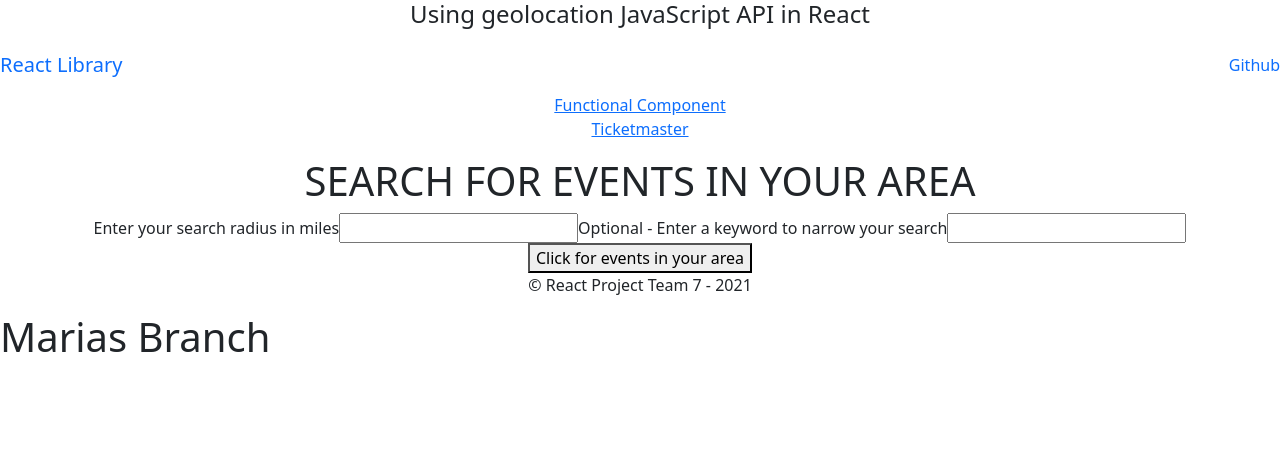
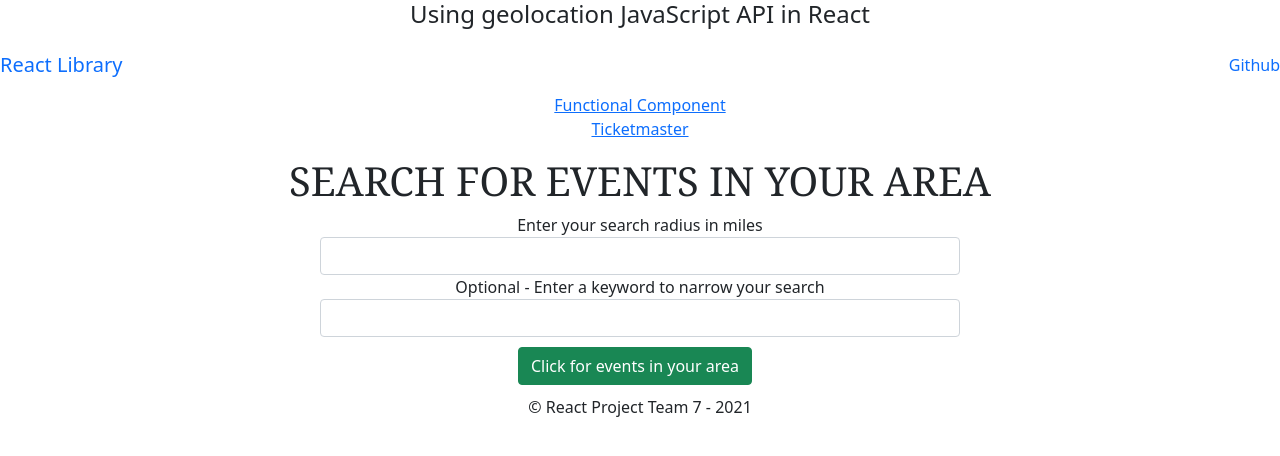
Before and after one commit to Mariabruner/ReactProject, a React (Create React App) app in the folder project/: page /Ticketmaster in a window 1280 px wide. Shown: the top 456 px of the page. Built offline with nearby package versions, Linux system fonts and the light colour scheme; no server answers.

Commit message:
kj updated some styling elements for ticketmaster component

```diff
--- a/project/public/index.html
+++ b/project/public/index.html
@@ -30,7 +30,7 @@
     <noscript>You need to enable JavaScript to run this app.</noscript>
     <div id="root"></div>
 
-    <h1>Marias Branch</h1>
+
 
 
     <!--
--- a/project/src/App.css
+++ b/project/src/App.css
@@ -1,7 +1,11 @@
 .App {
   text-align: center;
+
 }
 
+.body {
+  background-color: lightblue;
+}
 .App-logo {
   height: 40vmin;
   pointer-events: none;
--- /dev/null
+++ b/project/src/components/Ticketmaster/Ticketmaster.css
@@ -0,0 +1,24 @@
+button {
+    margin-left: 10px;
+    margin-right: 20px;
+}
+
+h1 {
+    font-family:Georgia, 'Times New Roman', Times, serif;
+}
+
+.form {
+    margin-left: 25%;
+    margin-right: 25%;
+}
+
+.submit {
+    margin-top: 10px;
+    margin-bottom: 10px;
+}
+
+.cards {
+    margin-left: 25%;
+    margin-right: 25%;
+    padding: 10px;
+}
--- a/project/src/components/Ticketmaster/Ticketmaster.js
+++ b/project/src/components/Ticketmaster/Ticketmaster.js
@@ -1,5 +1,7 @@
 import React, { useState} from "react"
 import EventDisplay from './TicketmasterDisplay'
+import './Ticketmaster.css'
+import { Button, Form, FormGroup, Label, Input, FormText } from 'reactstrap';
 
 const Ticketmaster = () => {
 
@@ -50,13 +52,15 @@ if(direction === 'up') {
         <div className="main">
             <h1>SEARCH FOR EVENTS IN YOUR AREA</h1>
             <div className="mainDiv">
-                <form onSubmit={(e) => handleSubmit(e)}>
-                    <span>Enter your search radius in miles</span>
-                    <input type="number" name="searchRadius" onChange={(e) => setSearchRadius(e.target.value)}/>
-                    <span>Optional - Enter a keyword to narrow your search</span>
-                    <input type="text" name="keyword" onChange={(e) => setKeyword(e.target.value)}/>
-                    <button className="submit">Click for events in your area</button>
-                </form>
+                <Form className="form" onSubmit={(e) => handleSubmit(e)}>
+                    <FormGroup>
+                    <Label>Enter your search radius in miles</Label>
+                    <Input type="number" name="searchRadius" onChange={(e) => setSearchRadius(e.target.value)}/>
+                    <Label>Optional - Enter a keyword to narrow your search</Label>
+                    <Input type="text" name="keyword" onChange={(e) => setKeyword(e.target.value)}/>
+                    </FormGroup>
+                    <Button className="submit" color="success">Click for events in your area</Button>
+                </Form>
                 {results.length > 0 ? <EventDisplay results={ results } changePageNumber={changePageNumber} /> : null}
         </div>
     </div>
--- a/project/src/components/Ticketmaster/TicketmasterDisplay.js
+++ b/project/src/components/Ticketmaster/TicketmasterDisplay.js
@@ -1,24 +1,34 @@
 import React from 'react';
-
+import './Ticketmaster.css'
+import {
+    Button, Card, CardDeck, CardText, CardBody, CardLink, CardTitle, CardSubtitle, CardImg, CardGroup } from 'reactstrap'
 const EventDisplay = (props) => {
     return(
         <div>
             {props.results.map(result => {
                 return (
                     <div key={result.id}>
-                    <h3>{result.name}</h3>
-                    <p>{result.dates.start.localDate}</p>
-                    <img alt="event image" src={result.images[0].url}/>
+                    <CardGroup className="cards">
+                    <Card className="card" body inverse style={{ backgroundColor: '#333', borderColor: '#333'}}>
+                    <CardImg src={result.images[0].url}/>
+                    <CardBody>
+                    <CardTitle tag="h3">{result.name}</CardTitle>
+                    <CardSubtitle tag="h5">Date: {result.dates.start.localDate}</CardSubtitle>
+                    </CardBody>
 
-                    <a href={result.url} target="_blank">Link</a>
+                    <CardBody>
+                    <Button href={result.url} target="_blank">Click for more info</Button>
+                    </CardBody>
+                    </Card>
 
+                    </CardGroup>
 
                     </div>
                 )
 })}
         <div>
-            <button onClick={(e) => props.changePageNumber(e, 'down')}>Previous 10</button>
-            <button onClick={(e) => props.changePageNumber(e, 'up')}>Next 10</button>
+            <Button color="success"onClick={(e) => props.changePageNumber(e, 'down')}>Previous 10</Button>
+            <Button color="info" onClick={(e) => props.changePageNumber(e, 'up')}>Next 10</Button>
         </div>
         </div>
     )
```
